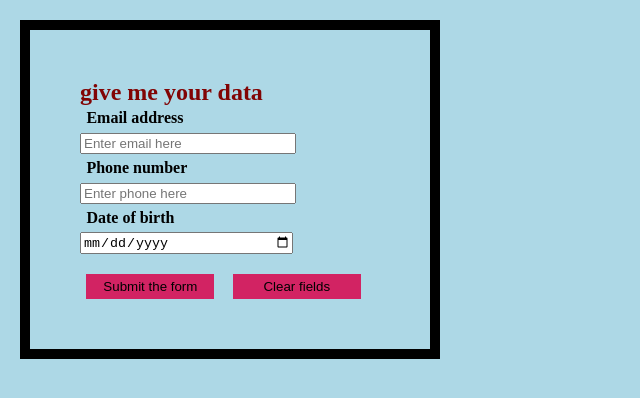
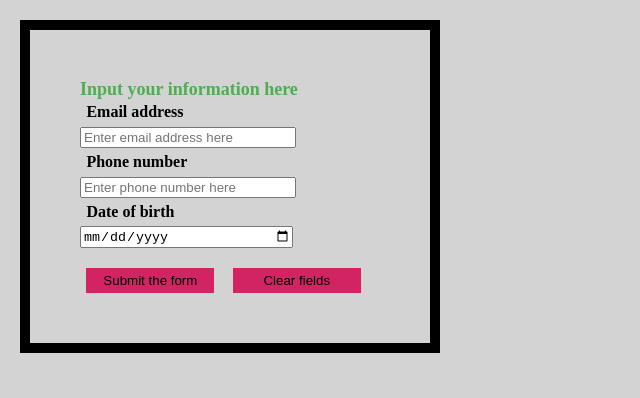
Before and after one commit to amartinez270/362-Lab2, a plain HTML site: page index.html in a window 1280 px wide. Shown: the whole page, without its empty margins (0-640 px from the left). Drawn offline with Linux system fonts and the light colour scheme.

Commit message:
fixing code

```diff
--- a/css/normalize.css
+++ b/css/normalize.css
@@ -23,7 +23,6 @@ time, mark, audio, video {
 	font: inherit;
 	vertical-align: baseline;
 }
-/* HTML5 display-role reset for older browsers */
 article, aside, details, figcaption, figure,
 footer, header, hgroup, main, menu, nav, section {
 	display: block;
--- a/css/style.css
+++ b/css/style.css
@@ -1,24 +1,19 @@
 body {
-    background-color: lightblue;
+    background-color: lightgrey;
   }
-/* styles for heading h1 */
 h1 {
-    /* text color*/
-    color: #810404;
+    color: #4CAF50;
     font-weight: bold;
-    font-size: x-large;
+    font-size: large;
 
   }
 
-  /* label rules */
   label {
     display: block;
-    /* bold text */
     font-weight: bold;
     margin: 0.4rem;
   }
 
-  /* button css */
   input[type="submit"],
   input[type="reset"] {
     display: block;
@@ -37,14 +32,11 @@ h1 {
     width: 12rem;
   }
 
-  /* button mouse hover rule */
   input[type="submit"]:hover,
   input[type="reset"]:hover {
     opacity: 0.8;
   }
 
-  /* Desktop CSS */
-  /* media query for desktop */
   @media (min-width: 1025px) {
     label {
       width: 8rem;
--- a/index.html
+++ b/index.html
@@ -10,20 +10,20 @@
     <body>
         <article>
             <!-- heading  -->
-            <h1>give me your data</h1>
+            <h1>Input your information here</h1>
 
             <form method="POST" autocomplete="on" action="index.php">
                 <div class="form_field">
                     <!-- label for input -->
                     <label for="email_inp">Email address</label>
                     <!-- email input -->
-                    <input type="email" id="email_inp" placeholder="Enter email here" required size="25" />
+                    <input type="email" id="email_inp" placeholder="Enter email address here" required size="25" />
                 </div>
                 <div class="form_field">
                     <!-- label for input -->
                     <label for="phone_inp">Phone number</label>
                     <!-- number input -->
-                    <input type="text" id="phone_inp" placeholder="Enter phone here" required size="25" />
+                    <input type="text" id="phone_inp" placeholder="Enter phone number here" required size="25" />
                 </div>
                 <div class="form_field">
                     <label for="dob_inp">Date of birth</label>
```
